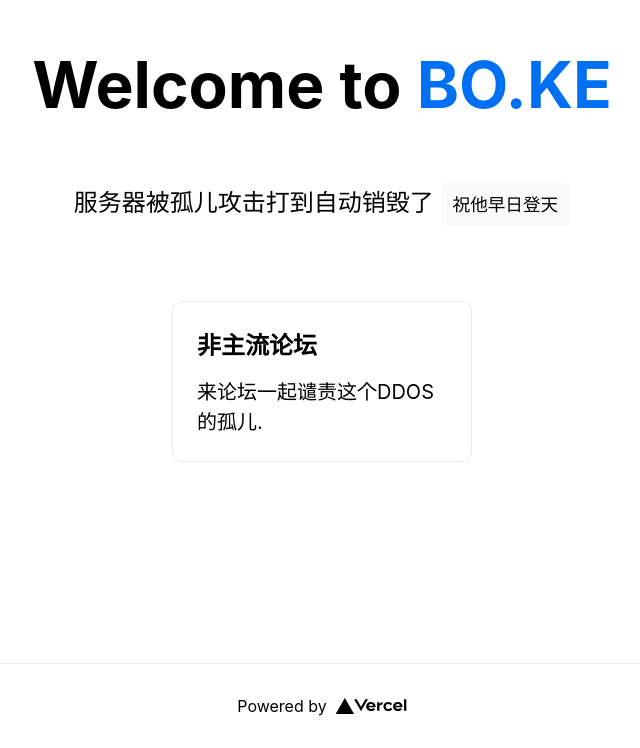
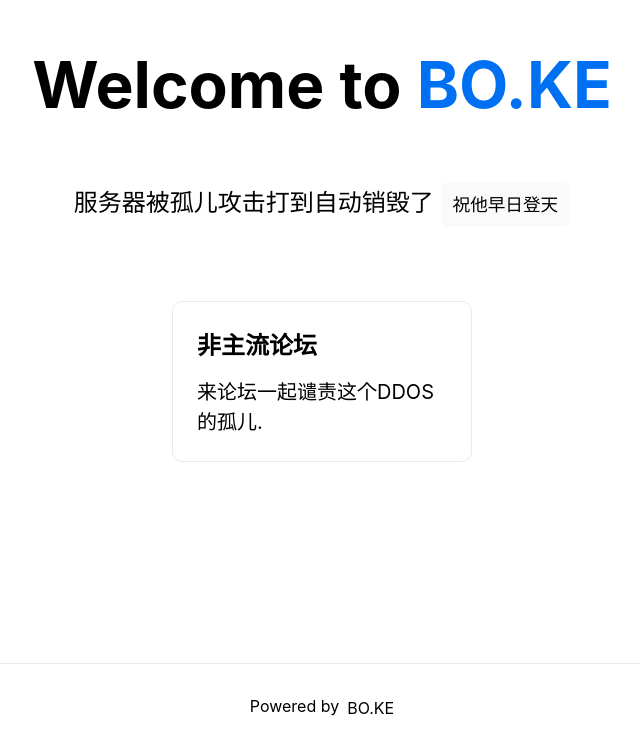
Before and after one commit to kannimade/nextjs, a Next.js app: page / in a window 1280 px wide. Shown: the part 137-885 px from the top of the page, without its empty margins (318-958 px from the left). Built offline with nearby package versions, Linux system fonts and the light colour scheme.

Commit message:
Update index.js

```diff
--- a/pages/index.js
+++ b/pages/index.js
@@ -33,13 +33,12 @@ export default function Home() {
 
       <footer className={styles.footer}>
         <a
-          href="https://vercel.com?utm_source=create-next-app&utm_medium=default-template&utm_campaign=create-next-app"
-          target="_blank"
+          href="https://bo.ke"
           rel="noopener noreferrer"
         >
           Powered by{' '}
           <span className={styles.logo}>
-            <Image src="/vercel.svg" alt="Vercel Logo" width={72} height={16} />
+            BO.KE
           </span>
         </a>
       </footer>
```
